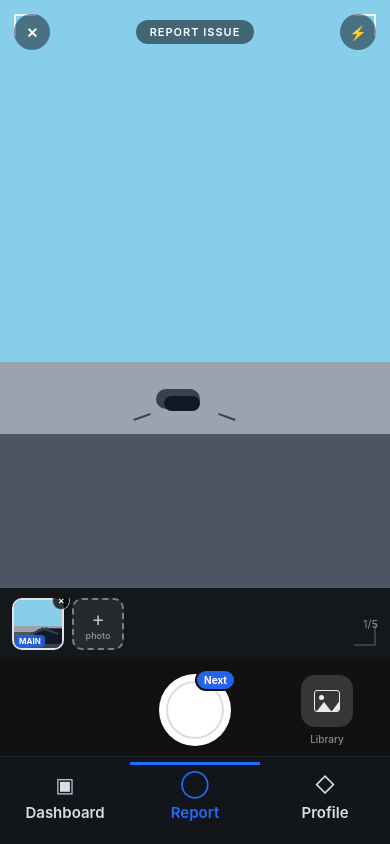
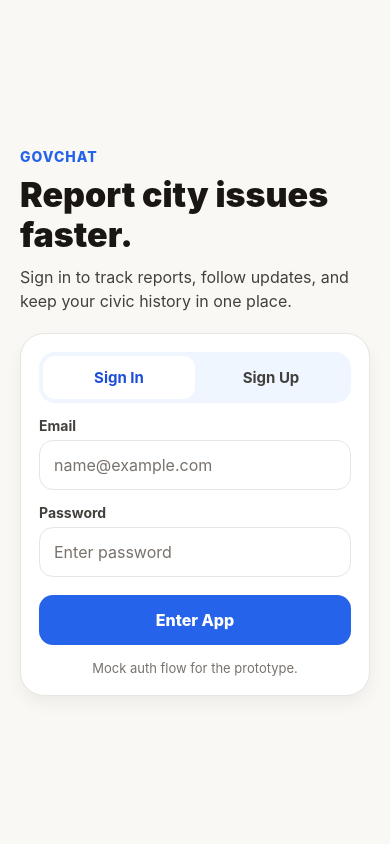
Before and after one commit to StanfordCS194/spr26-Team-7, a React Native app in the folder mobile/: screen / in a window 390 px wide. Built offline with nearby package versions, Linux system fonts and the light colour scheme.

Commit message:
add sign in and sign up screen and log out

```diff
--- a/mobile/App.tsx
+++ b/mobile/App.tsx
@@ -10,6 +10,7 @@ import { ClassificationScreen, Classification } from './src/screens/Classificati
 import { DuplicateScreen } from './src/screens/DuplicateScreen';
 import { ReportConfirmationScreen } from './src/screens/ReportConfirmationScreen';
 import { AppTab } from './src/types';
+import { AuthScreen } from './src/screens/AuthScreen';
 
 type ReportStep = 'camera' | 'analyzing' | 'classify' | 'duplicate' | 'confirmation';
 
@@ -19,6 +20,17 @@ export default function App() {
   const [classification, setClassification] = useState<Classification | null>(null);
   const [merged, setMerged] = useState(false);
   const [isSignedIn, setIsSignedIn] = useState(false);
+
+  const handleAuthenticate = () => {
+    setIsSignedIn(true);
+    setCurrentTab('dashboard');
+  };
+
+  const handleSignOut = () => {
+    setIsSignedIn(false);
+    setCurrentTab('report');
+    handleResetFlow();
+  };
 
   const handleResetFlow = () => {
     setReportStep('camera');
@@ -70,7 +82,7 @@ export default function App() {
       return (
         <ProfileScreen
           isSignedIn={isSignedIn}
-          onToggleAuth={() => setIsSignedIn(prev => !prev)}
+          onToggleAuth={handleSignOut}
         />
       );
     }
@@ -79,14 +91,23 @@ export default function App() {
 
   // Only show bottom nav when not deep in the report flow
   const showNav =
-    currentTab === 'dashboard' ||
-    currentTab === 'profile' ||
-    (currentTab === 'report' && reportStep === 'camera');
+    isSignedIn &&
+    (
+      currentTab === 'dashboard' ||
+      currentTab === 'profile' ||
+      (currentTab === 'report' && reportStep === 'camera')
+    );
 
   return (
     <SafeAreaView style={styles.safeArea}>
       <StatusBar style="light" />
-      <View style={styles.container}>{renderCurrentTab()}</View>
+      <View style={styles.container}>
+        {isSignedIn ? (
+          renderCurrentTab()
+        ) : (
+          <AuthScreen onAuthenticate={handleAuthenticate} />
+        )}
+      </View>
       {showNav && (
         <BottomNav
           currentTab={currentTab}
--- /dev/null
+++ b/mobile/src/screens/AuthScreen.tsx
@@ -0,0 +1,198 @@
+import { useState } from 'react';
+import { Pressable, ScrollView, StyleSheet, Text, TextInput, View } from 'react-native';
+import { T } from '../theme';
+
+type AuthMode = 'signin' | 'signup';
+
+type AuthScreenProps = {
+  onAuthenticate: () => void;
+};
+
+export const AuthScreen = ({ onAuthenticate }: AuthScreenProps) => {
+  const [mode, setMode] = useState<AuthMode>('signin');
+
+  return (
+    <ScrollView contentContainerStyle={styles.content} style={styles.page}>
+      <View style={styles.hero}>
+        <Text style={styles.eyebrow}>GovChat</Text>
+        <Text style={styles.title}>Report city issues faster.</Text>
+        <Text style={styles.subtitle}>
+          Sign in to track reports, follow updates, and keep your civic history in one place.
+        </Text>
+      </View>
+
+      <View style={styles.card}>
+        <View style={styles.tabRow}>
+          <Pressable
+            accessibilityRole="button"
+            onPress={() => setMode('signin')}
+            style={[styles.modeTab, mode === 'signin' ? styles.modeTabActive : null]}
+          >
+            <Text style={[styles.modeTabText, mode === 'signin' ? styles.modeTabTextActive : null]}>
+              Sign In
+            </Text>
+          </Pressable>
+          <Pressable
+            accessibilityRole="button"
+            onPress={() => setMode('signup')}
+            style={[styles.modeTab, mode === 'signup' ? styles.modeTabActive : null]}
+          >
+            <Text style={[styles.modeTabText, mode === 'signup' ? styles.modeTabTextActive : null]}>
+              Sign Up
+            </Text>
+          </Pressable>
+        </View>
+
+        {mode === 'signup' ? (
+          <LabeledInput label="Full Name" placeholder="Jordan Lee" />
+        ) : null}
+        <LabeledInput label="Email" placeholder="name@example.com" />
+        <LabeledInput label="Password" placeholder="Enter password" secureTextEntry />
+        {mode === 'signup' ? (
+          <LabeledInput label="ZIP Code" placeholder="94103" keyboardType="number-pad" />
+        ) : null}
+
+        <Pressable style={styles.primaryButton} onPress={onAuthenticate} accessibilityRole="button">
+          <Text style={styles.primaryButtonText}>
+            {mode === 'signin' ? 'Enter App' : 'Create Account'}
+          </Text>
+        </Pressable>
+
+        <Text style={styles.footnote}>
+          {mode === 'signin'
+            ? 'Mock auth flow for the prototype.'
+            : 'By continuing, you agree to receive report status updates.'}
+        </Text>
+      </View>
+    </ScrollView>
+  );
+};
+
+const LabeledInput = ({
+  label,
+  ...props
+}: {
+  label: string;
+  placeholder: string;
+  secureTextEntry?: boolean;
+  keyboardType?: 'default' | 'email-address' | 'number-pad';
+}) => {
+  return (
+    <View style={styles.inputGroup}>
+      <Text style={styles.inputLabel}>{label}</Text>
+      <TextInput
+        {...props}
+        placeholderTextColor={T.ink3}
+        style={styles.input}
+        autoCapitalize="none"
+      />
+    </View>
+  );
+};
+
+const styles = StyleSheet.create({
+  page: {
+    flex: 1,
+    backgroundColor: T.cream,
+  },
+  content: {
+    flexGrow: 1,
+    paddingHorizontal: 20,
+    paddingVertical: 28,
+    justifyContent: 'center',
+    gap: 20,
+  },
+  hero: {
+    gap: 10,
+  },
+  eyebrow: {
+    color: T.blue,
+    fontSize: 14,
+    fontWeight: '800',
+    letterSpacing: 1,
+    textTransform: 'uppercase',
+  },
+  title: {
+    color: T.ink,
+    fontSize: 34,
+    lineHeight: 40,
+    fontWeight: '900',
+  },
+  subtitle: {
+    color: T.ink2,
+    fontSize: 16,
+    lineHeight: 24,
+  },
+  card: {
+    backgroundColor: T.white,
+    borderRadius: 24,
+    borderWidth: 1,
+    borderColor: T.border,
+    padding: 18,
+    gap: 14,
+    shadowColor: '#000',
+    shadowOpacity: 0.05,
+    shadowRadius: 16,
+    shadowOffset: { width: 0, height: 8 },
+    elevation: 3,
+  },
+  tabRow: {
+    flexDirection: 'row',
+    backgroundColor: T.blueLight,
+    borderRadius: 16,
+    padding: 4,
+  },
+  modeTab: {
+    flex: 1,
+    borderRadius: 12,
+    paddingVertical: 12,
+    alignItems: 'center',
+  },
+  modeTabActive: {
+    backgroundColor: T.white,
+  },
+  modeTabText: {
+    color: T.ink2,
+    fontWeight: '700',
+    fontSize: 15,
+  },
+  modeTabTextActive: {
+    color: T.blueDark,
+  },
+  inputGroup: {
+    gap: 6,
+  },
+  inputLabel: {
+    color: T.ink2,
+    fontWeight: '700',
+    fontSize: 14,
+  },
+  input: {
+    borderWidth: 1,
+    borderColor: T.border,
+    borderRadius: 14,
+    paddingHorizontal: 14,
+    paddingVertical: 14,
+    fontSize: 16,
+    color: T.ink,
+    backgroundColor: T.white,
+  },
+  primaryButton: {
+    marginTop: 4,
+    backgroundColor: T.blue,
+    borderRadius: 14,
+    paddingVertical: 15,
+    alignItems: 'center',
+  },
+  primaryButtonText: {
+    color: T.white,
+    fontSize: 16,
+    fontWeight: '800',
+  },
+  footnote: {
+    color: T.ink3,
+    fontSize: 13,
+    lineHeight: 18,
+    textAlign: 'center',
+  },
+});
```
Also changed, not shown: 1 other file (tests, documents, lock files or other folders).
